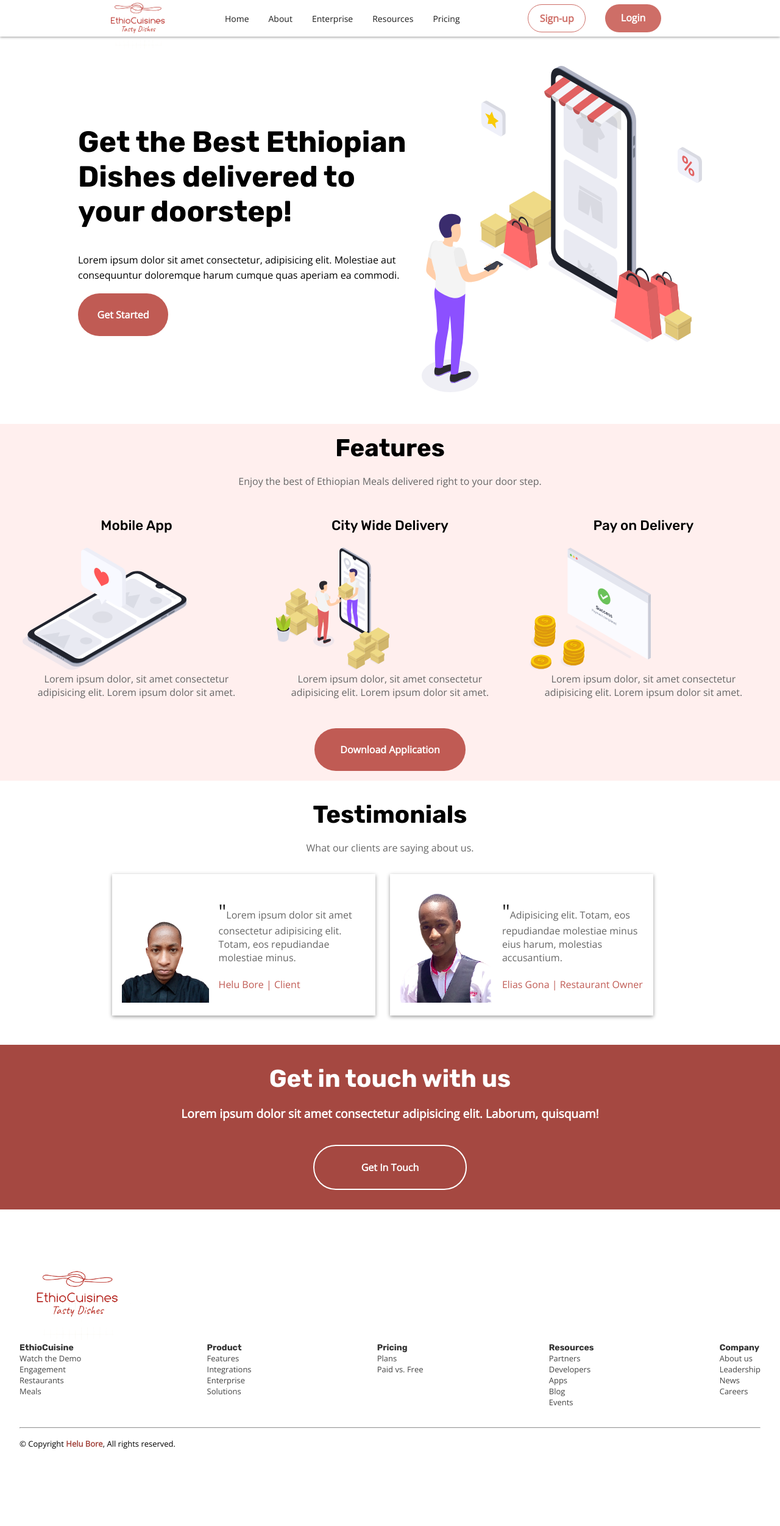
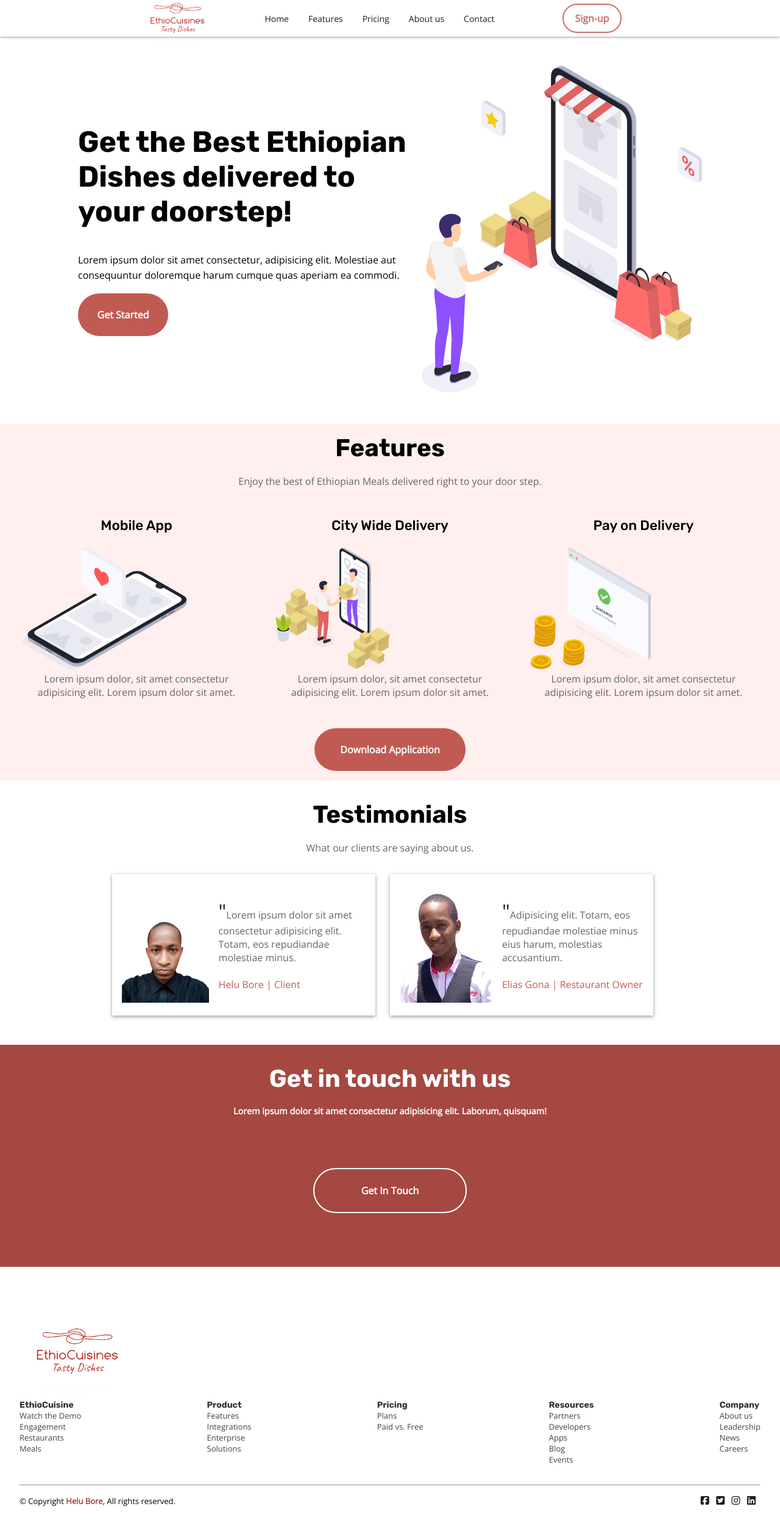
Before and after one commit to borehelu/Product-Landing, a plain HTML site: page index.html in a window 1280 px wide. Shown: the whole page at 61% size. Before the commit the page ends 2408 px from the top, so only its background shows below. Drawn offline with nearby package versions, Linux system fonts and the light colour scheme.

Commit message:
change navigation links

```diff
--- a/css/styles.css
+++ b/css/styles.css
@@ -38,6 +38,7 @@ nav{
   padding-bottom: 1.2em;
   border-bottom: 4px solid #CE6E67;
   border-radius: 2px;
+  color: #236FA9;
 }
 .sign-up{
   display: flex;
@@ -55,18 +56,14 @@ nav{
   text-align: center;
   border-radius: 3em;
   padding: .7em;
+  border: 2px solid #CE6E67;
+  color: #CE6E67
 
 }
-#signup{
-  border: 1px solid #CE6E67;
-  color: #CE6E67
-}
-#login{
-  background-color: #CE6E67;
-  color: #fff;
-}
+
 #signup:hover{
-  border: 2px solid #CE6E67;
+  border: 2px solid #bd8480;
+  color: #bd8480;
 }
 #login:hover{
   background-color: #c05b54;
@@ -249,6 +246,10 @@ nav{
   background-color: #a54841;
   color: #fff;
   padding: 2em;
+  height: 300px;
+  display: flex;
+  flex-direction: column;
+  justify-content: center;
 }
 
 .cta h1{
@@ -260,7 +261,7 @@ nav{
 
 .cta p{
   text-align: center;
-  font-size: 1.2em;
+  font-size: .9em;
   font-weight: 700;
   font-family: 'Open Sans';
   margin-bottom: 2em;
@@ -338,3 +339,19 @@ footer .copyrights a{
   color: #a54841;
   text-decoration: none;
 }
+
+.copyrights{
+  display: flex;
+  justify-content: space-between;
+}
+
+.social i{
+  font-size: 16px;
+  margin-right: 8px;
+  color: #1d1d1d;
+
+}
+
+.social a:hover i{
+  color: #236FA9;
+}
--- a/index.html
+++ b/index.html
@@ -7,23 +7,25 @@
   <link rel="stylesheet" href="css/styles.css">
   <link rel="preconnect" href="https://fonts.gstatic.com">
   <link href="https://fonts.googleapis.com/css2?family=Open+Sans&family=Rubik:wght@500;700&display=swap" rel="stylesheet">
+  <script src="https://use.fontawesome.com/1f1f473d3a.js"></script>
+
 </head>
 <body>
   <nav>
     <img src="img/logo.png" height="100" alt="logo">
     <div class="navigation">
       <ul>
-        <li><a href="#">Home</a></li>
-        <li><a href="#">About</a></li>
-        <li><a href="#">Enterprise</a></li>
-        <li><a href="#">Resources</a></li>
-        <li><a href="#">Pricing</a></li>
+        <li><a href="index.html">Home</a></li>
+        <li><a href="#features">Features</a></li>
+        <li><a href="#pricing">Pricing</a></li>
+        <li><a href="#about">About us</a></li>
+        <li><a href="#">Contact</a></li>
       </ul>
     </div>
 
     <div class="sign-up">
       <a id="signup" href="#">Sign-up</a>
-      <a id="login" href="#">Login</a>
+
     </div>
 
   </nav>
@@ -40,7 +42,7 @@
     </div>
   </div>
 
-  <div class="features">
+  <div id="features" class="features">
     <h1>Features</h1>
     <p>Enjoy the best of Ethiopian Meals delivered right to your door step.</p>
     <div class="feature-list">
@@ -144,7 +146,13 @@
     </div>
     <hr>
     <div class="copyrights">
-      <p>&copy; Copyright <strong><a href="helubore.co.ke">Helu Bore</a></strong>, All rights reserved.</p>
+      <p>&copy; Copyright <strong><a href="https://www.helubore.co.ke" target="_blank">Helu Bore</a></strong>, All rights reserved.</p>
+      <div class="social">
+       <a href="#"> <i class="fa fa-facebook-square" aria-hidden="true"></i></a>
+       <a href="#"><i class="fa fa-twitter-square" aria-hidden="true"></i></a>
+       <a href="#"><i class="fa fa-instagram" aria-hidden="true"></i></a>
+       <a href="#"><i class="fa fa-linkedin-square" aria-hidden="true"></i></a>
+      </div>
     </div>
   </footer>
 
```
